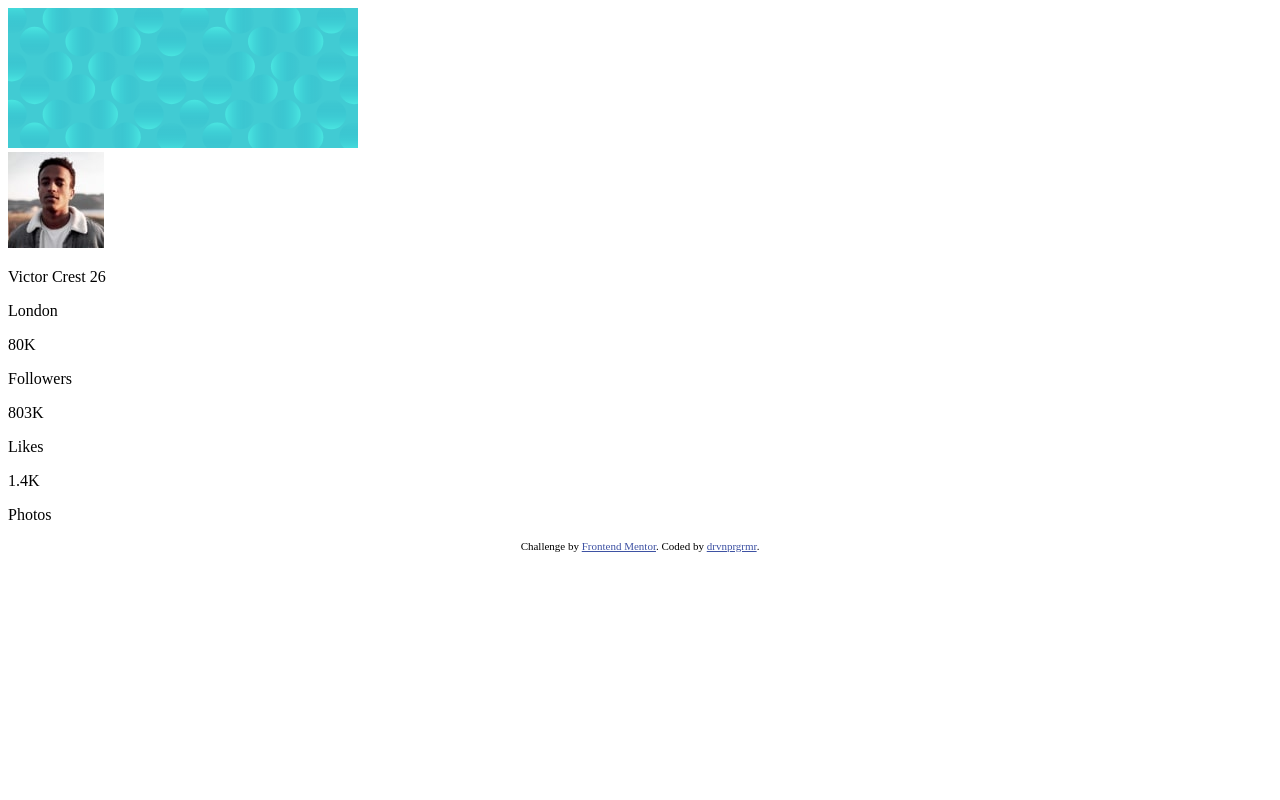
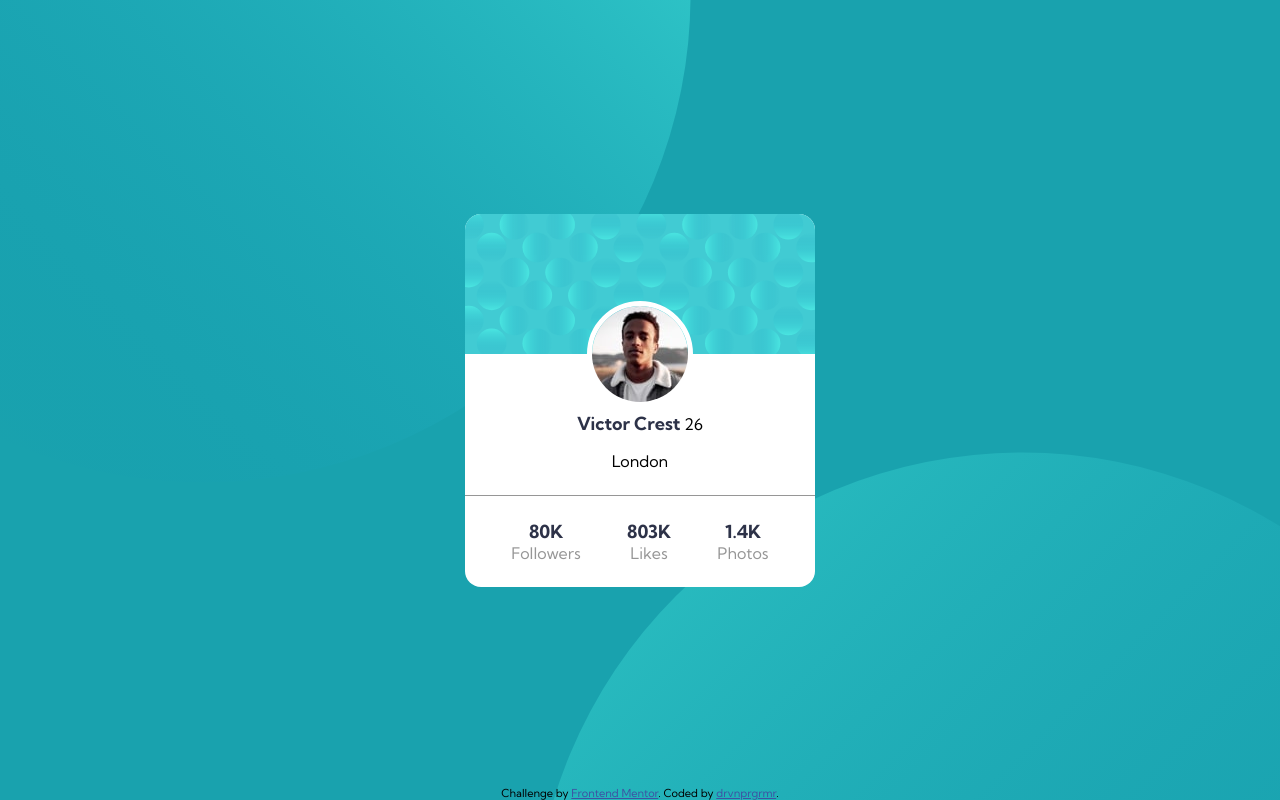
Before and after one commit to drvnprgrmr/profile-card-component, a plain HTML site: page index.html in a window 1280 px wide. Drawn offline with Linux system fonts and the light colour scheme.

Commit message:
done with styling

```diff
--- a/index.html
+++ b/index.html
@@ -11,41 +11,53 @@
             sizes="32x32"
             href="./images/favicon-32x32.png"
         />
+        <link rel="stylesheet" href="style.css" />
 
         <title>Frontend Mentor | Profile card component</title>
-
-        <!-- Feel free to remove these styles or customise in your own stylesheet 👍 -->
-        <style>
-            .attribution {
-                font-size: 11px;
-                text-align: center;
-            }
-            .attribution a {
-                color: hsl(228, 45%, 44%);
-            }
-        </style>
     </head>
     <body>
+        <div class="body-overlay">
+            <img
+                class="bg bg-top"
+                src="./images/bg-pattern-top.svg"
+                alt="background"
+            />
+            <img
+                class="bg bg-bottom"
+                src="./images/bg-pattern-bottom.svg"
+                alt="background"
+            />
+        </div>
         <main>
-            <div class="bg-img">
-                <img src="./images/bg-pattern-card.svg" alt="background image">
+            <div class="profile-bg">
+                <img
+                    src="./images/bg-pattern-card.svg"
+                    alt="background image"
+                />
             </div>
-            <div>
-                <img src="./images/image-victor.jpg" alt="image of Victor Crest">
-                <p><span class="bold">Victor Crest</span> 26</p>
-                <p class="country">London</p>
-                <div>
-                    <div>
+            <div class="profile">
+                <div class="profile-img">
+                    <img
+                        src="./images/image-victor.jpg"
+                        alt="Image of Victor Crest"
+                    />
+                </div>
+                <div class="bio">
+                    <p class="name"><span class="bold">Victor Crest</span> 26</p>
+                    <p class="country">London</p>
+                </div>
+                <div class="stats">
+                    <div class="stat">
                         <p class="bold">80K</p>
-                        <p>Followers</p>
+                        <p class="stat-text">Followers</p>
                     </div>
-                    <div>
+                    <div class="stat">
                         <p class="bold">803K</p>
-                        <p>Likes</p>
+                        <p class="stat-text">Likes</p>
                     </div>
-                    <div>
+                    <div class="stat">
                         <p class="bold">1.4K</p>
-                        <p>Photos</p>
+                        <p class="stat-text">Photos</p>
                     </div>
                 </div>
             </div>
@@ -58,7 +70,8 @@
                     href="https://www.frontendmentor.io?ref=challenge"
                     target="_blank"
                     >Frontend Mentor</a
-                >. Coded by <a href="https://github.com/drvnprgrmr">drvnprgrmr</a>.
+                >. Coded by
+                <a href="https://github.com/drvnprgrmr">drvnprgrmr</a>.
             </div>
         </footer>
     </body>
--- a/style.css
+++ b/style.css
@@ -0,0 +1,127 @@
+@import url("https://fonts.googleapis.com/css2?family=Kumbh+Sans:wght@400;700&display=swap");
+
+:root {
+    --dark-cyan: hsl(185, 75%, 39%);
+    --dark-blue: hsl(229, 23%, 23%);
+    --gray-blue: hsl(227, 10%, 46%);
+    --dark-gray: hsl(0, 0%, 59%);
+    --white: hsl(0, 0%, 100%);
+
+    --card-radius: 1rem;
+}
+
+* {
+    box-sizing: border-box;
+}
+
+body {
+    font-family: "Kumbh Sans", sans-serif;
+
+    display: flex;
+    justify-content: center;
+    align-items: center;
+
+    margin: 0;
+    padding: 0;
+    min-height: 100vh;
+    position: relative;
+
+    background: var(--dark-cyan);
+}
+
+.body-overlay {
+    position: absolute;
+    overflow: hidden;
+    width: 100vw;
+    height: 100vh;
+}
+
+.bg {
+    position: absolute;
+    z-index: -10;
+}
+.bg-top {
+    top: 0px;
+    left: 0px;
+    transform: translate(-287px, -495px);
+}
+
+.bg-bottom {
+    bottom: 0px;
+    right: 0px;
+    transform: translate(230px, 630px);
+}
+
+main {
+    display: flex;
+    flex-direction: column;
+
+    border-radius: var(--card-radius);
+    background-color: var(--white);
+
+    text-align: center;
+}
+
+.profile {
+    display: flex;
+    flex-direction: column;
+}
+.profile-img {
+    display: flex;
+    justify-content: center;
+    transform: translate(0, -50%);
+}
+
+.profile-img img {
+    border: 5px solid var(--white);
+    border-radius: 100%;
+}
+
+.profile-bg {
+    display: flex;
+}
+.profile-bg img {
+    border-radius: var(--card-radius) var(--card-radius) 0 0;
+}
+
+.bio {
+    margin-top: -4rem;
+    margin-bottom: .5rem;
+}
+.name {
+    margin-bottom: 1rem;
+}
+
+.stats {
+    display: flex;
+    justify-content: space-evenly;
+    align-items: center;
+    border-top: 1px solid var(--dark-gray);
+    padding: 1.5rem 0;
+}
+
+.stat p {
+    margin: 0;
+}
+
+.stat-text {
+    color: var(--dark-gray);
+}
+
+.bold {
+    font-weight: 700;
+    font-size: 18px;
+    color: var(--dark-blue);
+}
+
+footer {
+    position: absolute;
+    bottom: 0;
+}
+.attribution {
+    font-size: 11px;
+    text-align: center;
+}
+.attribution a {
+    color: hsl(228, 45%, 44%);
+}
```
